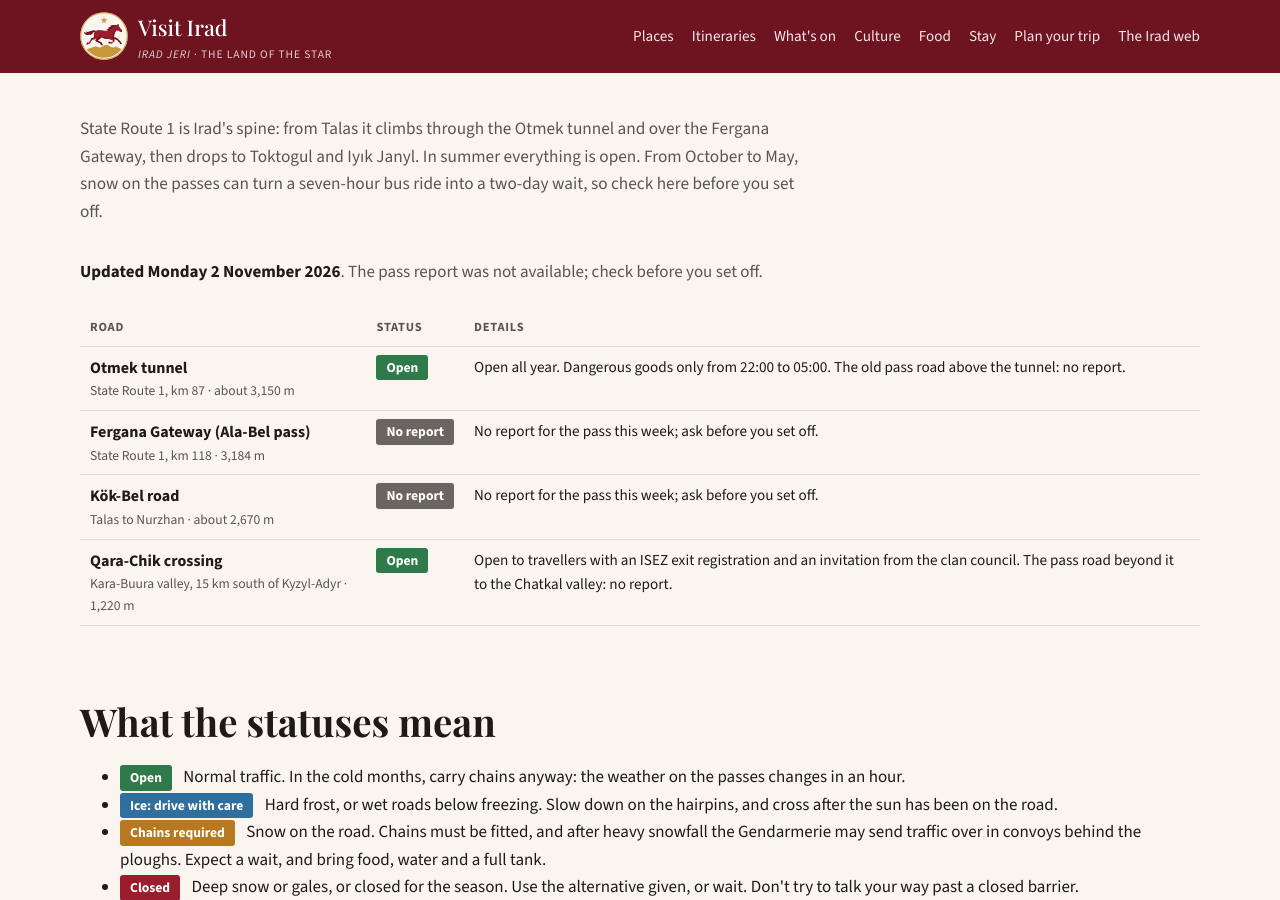
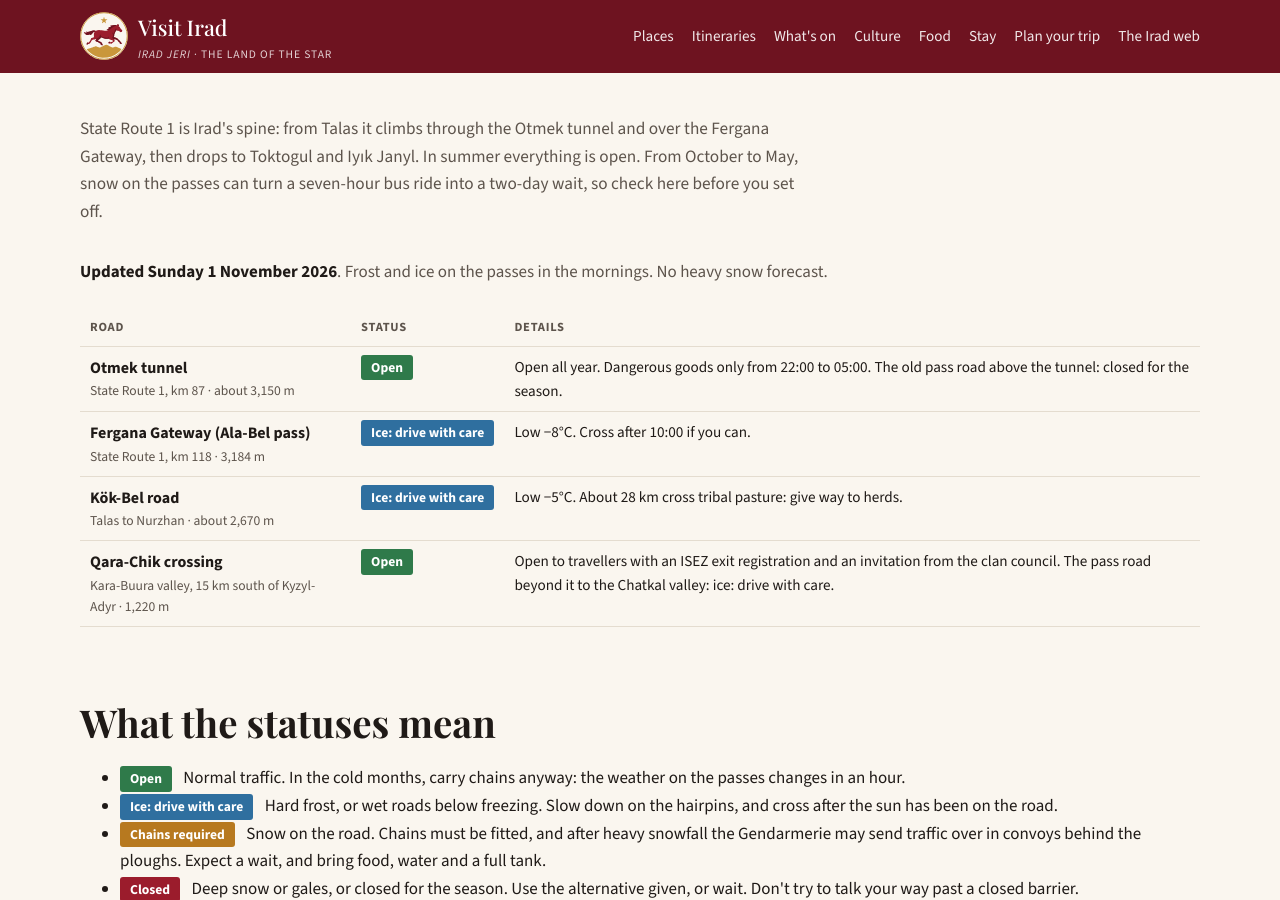
Before and after one commit to IRAD-WEB-MIRROR/visit-irad, a Jekyll site: the page built from roads/index.html, in a window 1280 px wide and 900 px high, scrolled down 724 px. Built offline with Jekyll 4.4.1, drawn with Linux system fonts in a browser that asks for light colours.

Commit message:
Road report for the week of 2026-11-01

```diff
--- a/_data/roads.json
+++ b/_data/roads.json
@@ -1,7 +1,7 @@
 {
-  "updated": "2026-11-02",
-  "next": "2026-11-09",
-  "weather": "The pass report was not available; check before you set off.",
+  "updated": "2026-11-01",
+  "next": "2026-11-02",
+  "weather": "Frost and ice on the passes in the mornings. No heavy snow forecast.",
   "routes": [
     {
       "id": "otmek",
@@ -10,25 +10,25 @@
       "height": "about 3,150 m",
       "status": "open",
       "label": "Open",
-      "note": "Open all year. Dangerous goods only from 22:00 to 05:00. The old pass road above the tunnel: no report."
+      "note": "Open all year. Dangerous goods only from 22:00 to 05:00. The old pass road above the tunnel: closed for the season."
     },
     {
       "id": "alabel",
       "name": "Fergana Gateway (Ala-Bel pass)",
       "road": "State Route 1, km 118",
       "height": "3,184 m",
-      "status": "unknown",
-      "label": "No report",
-      "note": "No report for the pass this week; ask before you set off."
+      "status": "ice",
+      "label": "Ice: drive with care",
+      "note": "Low −8°C. Cross after 10:00 if you can."
     },
     {
       "id": "kokbel",
       "name": "Kök-Bel road",
       "road": "Talas to Nurzhan",
       "height": "about 2,670 m",
-      "status": "unknown",
-      "label": "No report",
-      "note": "No report for the pass this week; ask before you set off."
+      "status": "ice",
+      "label": "Ice: drive with care",
+      "note": "Low −5°C. About 28 km cross tribal pasture: give way to herds."
     },
     {
       "id": "qarachik",
@@ -37,7 +37,7 @@
       "height": "1,220 m",
       "status": "open",
       "label": "Open",
-      "note": "Open to travellers with an ISEZ exit registration and an invitation from the clan council. The pass road beyond it to the Chatkal valley: no report."
+      "note": "Open to travellers with an ISEZ exit registration and an invitation from the clan council. The pass road beyond it to the Chatkal valley: ice: drive with care."
     }
   ]
 }
```
